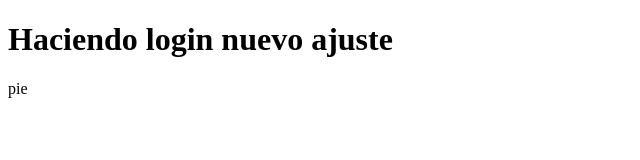
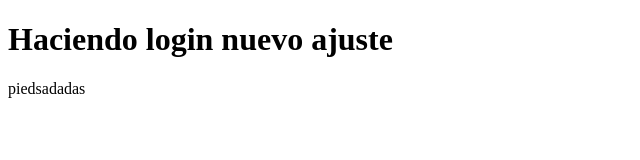
Before and after one commit to johnesc1984/miproyecto, a plain HTML site: page index.html in a window 1280 px wide. Shown: the full height of the page, 0-640 px from the left. Drawn offline with Linux system fonts and the light colour scheme.

Commit message:
ajuste registro

```diff
--- a/index.html
+++ b/index.html
@@ -11,7 +11,7 @@
     <h1>Haciendo login nuevo ajuste</h1>
 
     <footer>
-        pie
+        piedsadadas
     </footer>
 
     <script src="./index.js"></script>
```
Also changed, not shown: 1 other file.
